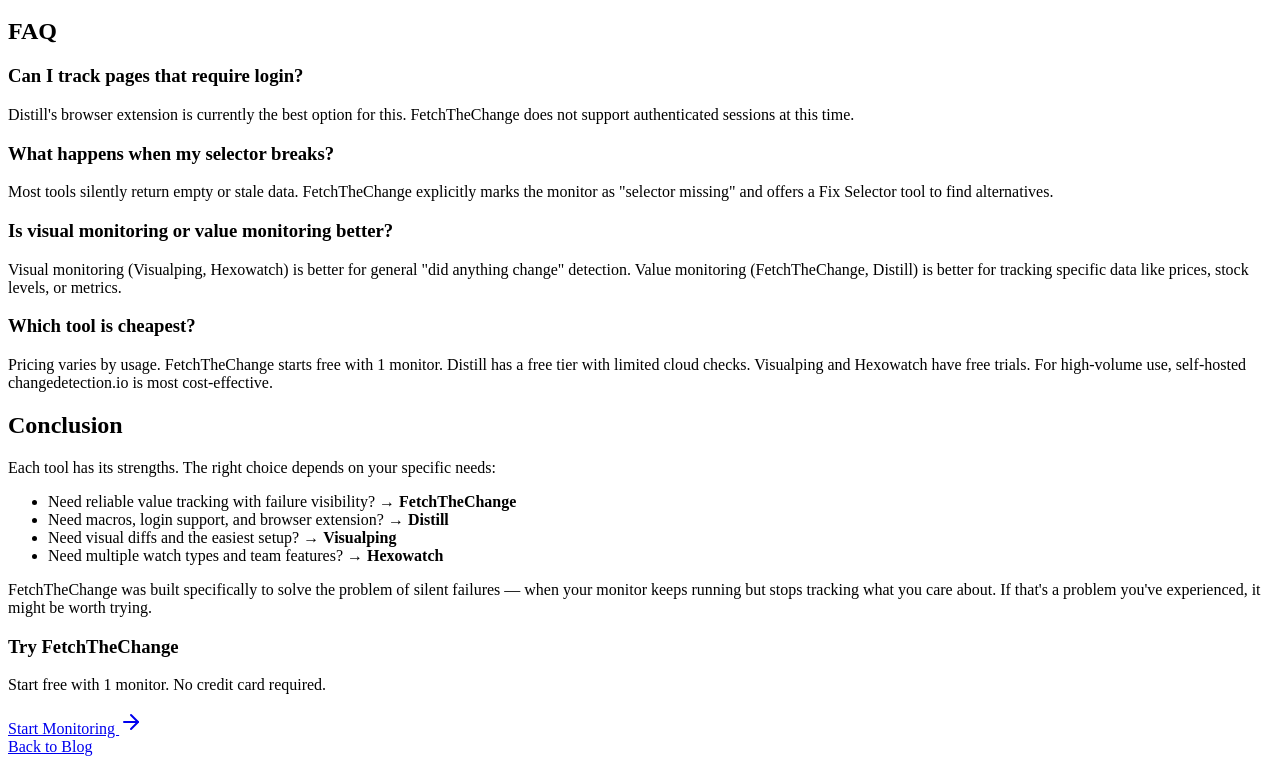
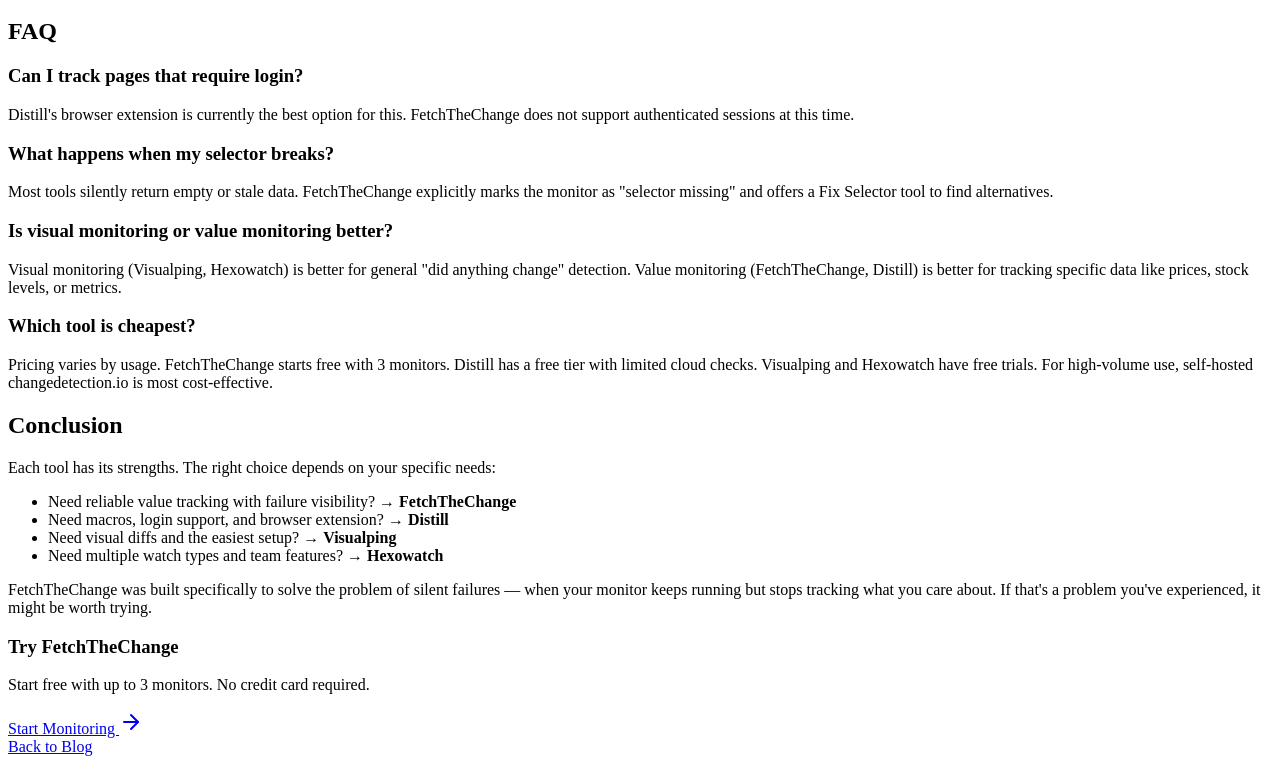
Before and after one commit to bd73-com/fetchthechange, a React (Vite) app in the folder client/: page /blog/fetchthechange-vs-distill-visualping-hexowatch in a window 1280 px wide. Shown: the part 2164-2928 px from the top of the page. Built offline with nearby package versions, Linux system fonts and the light colour scheme; no server answers; a web font is replaced by a local one.

Commit message:
Fix missed free tier copy in BlogComparison and add bidirectional tier test
- Update two stale "1 monitor" references in BlogComparison.tsx to "3 monitors"
- Add reverse check in tier/pause-threshold consistency test (CodeRabbit suggestion)

https://claude.ai/code/session_01QmYG89XrkNXgGuKrL3i81J

```diff
--- a/client/src/pages/BlogComparison.tsx
+++ b/client/src/pages/BlogComparison.tsx
@@ -326,7 +326,7 @@ export default function BlogComparison() {
             <div>
               <h3 className="font-semibold mb-2">Which tool is cheapest?</h3>
               <p className="text-muted-foreground">
-                Pricing varies by usage. FetchTheChange starts free with 1 monitor. Distill has a free tier with limited cloud checks. Visualping and Hexowatch have free trials. For high-volume use, self-hosted changedetection.io is most cost-effective.
+                Pricing varies by usage. FetchTheChange starts free with 3 monitors. Distill has a free tier with limited cloud checks. Visualping and Hexowatch have free trials. For high-volume use, self-hosted changedetection.io is most cost-effective.
               </p>
             </div>
           </div>
@@ -348,7 +348,7 @@ export default function BlogComparison() {
           <div className="bg-secondary/50 rounded-lg p-6 mt-10 border border-border">
             <h3 className="text-xl font-display font-bold mb-3">Try FetchTheChange</h3>
             <p className="text-muted-foreground mb-4">
-              Start free with 1 monitor. No credit card required.
+              Start free with up to 3 monitors. No credit card required.
             </p>
             <Button asChild data-testid="button-cta-start-monitoring">
               <a href="/api/login">
```
Also changed, not shown: 1 other file (tests, documents, lock files or other folders).
